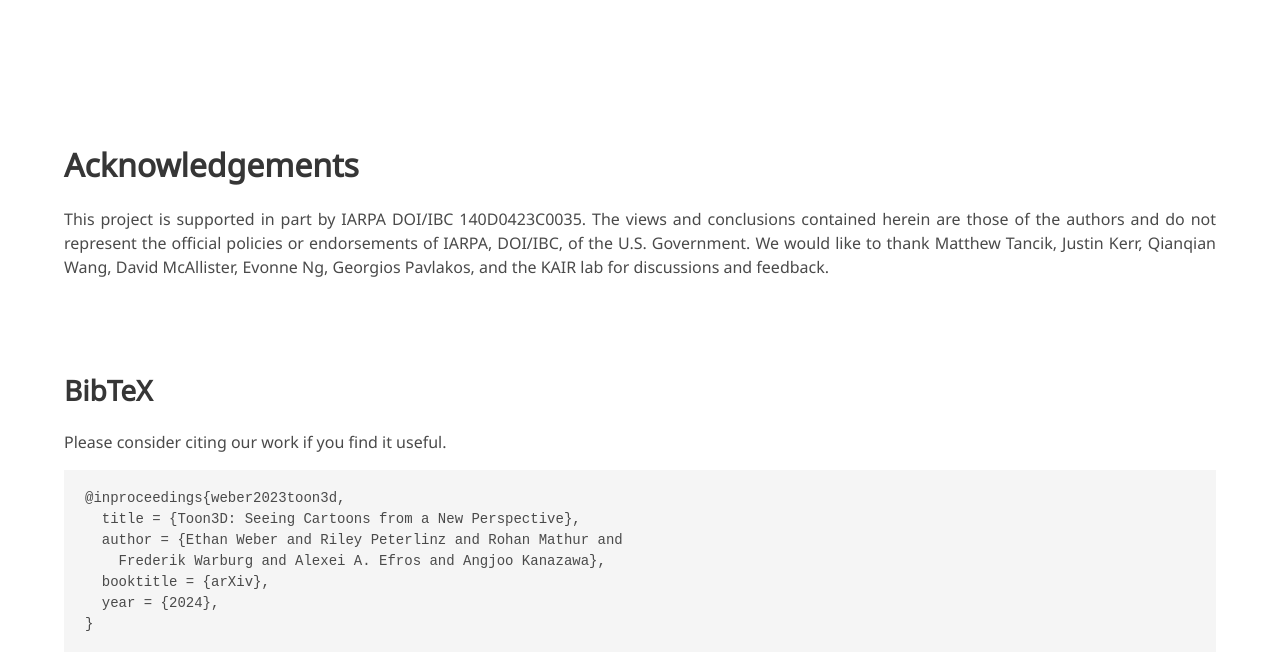
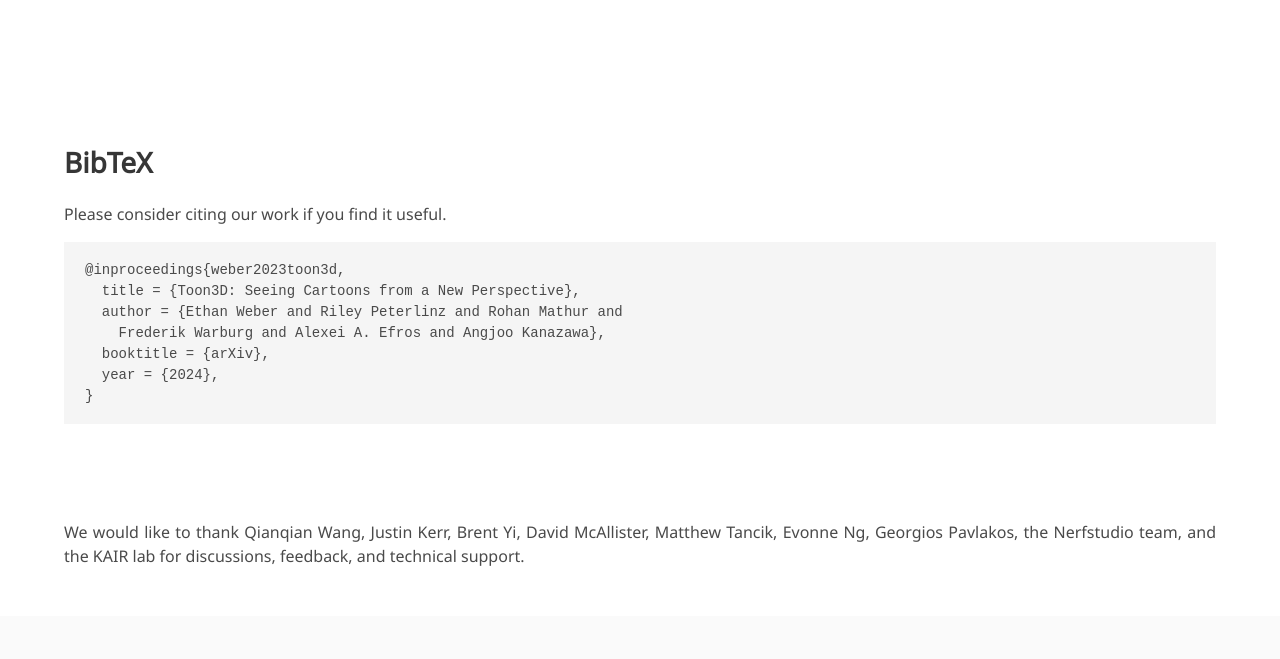
Before and after one commit to ethanweber/toon3d-project-page, a plain HTML site: page index.html in a window 1280 px wide. Shown: the part 5581-6240 px from the top of the page. Drawn offline with nearby package versions, Linux system fonts and the light colour scheme; some icons are missing; a web font is replaced by a local one.

Commit message:
acknowledgements update

```diff
--- a/index.html
+++ b/index.html
@@ -607,29 +607,6 @@
   </section>
   <!--/ Multi-View Consistent Inpainting. -->
 
-  <section class="section">
-    <div class="container is-max-widescreen">
-
-      <!-- Concurrent Work. -->
-      <div class="columns is-centered">
-        <div class="column is-full-width">
-          <h2 class="title is-3">Acknowledgements</h2>
-
-          <div class="content has-text-justified">
-            <p>
-              This project is supported in part by IARPA DOI/IBC 140D0423C0035. The views and conclusions contained
-              herein are those of the authors and do not represent the official policies or endorsements of IARPA,
-              DOI/IBC, of the U.S. Government. We would like to thank Matthew Tancik, Justin Kerr, Qianqian Wang,
-              David McAllister, Evonne Ng, Georgios Pavlakos, and the KAIR lab for discussions and feedback.
-            </p>
-          </div>
-        </div>
-      </div>
-      <!--/ Concurrent Work. -->
-
-    </div>
-  </section>
-
 
 
   <section class="section" id="BibTeX">
@@ -644,6 +621,26 @@
   year = {2024},
 }
 </code></pre>
+    </div>
+  </section>
+
+  <section class="section">
+    <div class="container is-max-widescreen">
+
+      <!-- Concurrent Work. -->
+      <div class="columns is-centered">
+        <div class="column is-full-width">
+          <!-- <h2 class="title is-3">Acknowledgements</h2> -->
+
+          <div class="content has-text-justified">
+            <p>
+              We would like to thank Qianqian Wang, Justin Kerr, Brent Yi, David McAllister, Matthew Tancik, Evonne Ng, Georgios Pavlakos, the Nerfstudio team, and the KAIR lab for discussions, feedback, and technical support.
+            </p>
+          </div>
+        </div>
+      </div>
+      <!--/ Concurrent Work. -->
+
     </div>
   </section>
 
```
